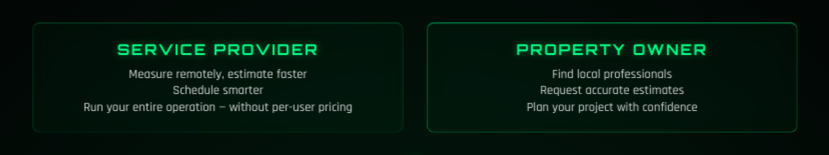
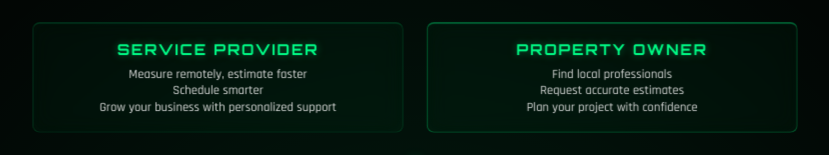
Before and after one commit to GFS-TRK3/gfs-landing, a React (Vite) app: page / in a window 1280 px wide. Shown: the part 325-480 px from the top of the page, without its empty margins (225-1054 px from the left). Built offline with nearby package versions, Linux system fonts and the light colour scheme.

Commit message:
redesign12

```diff
--- a/src/App.tsx
+++ b/src/App.tsx
@@ -277,7 +277,7 @@ function App() {
                   <p className="card-desc">
                     Measure remotely, estimate faster<br />
                     Schedule smarter<br />
-                    Run your entire operation — without per-user pricing
+                    Grow your business with personalized support
                   </p>
                   {selectedAudience === 'businesses' && <span className="selected-badge">✓ SELECTED</span>}
                 </div>
```
